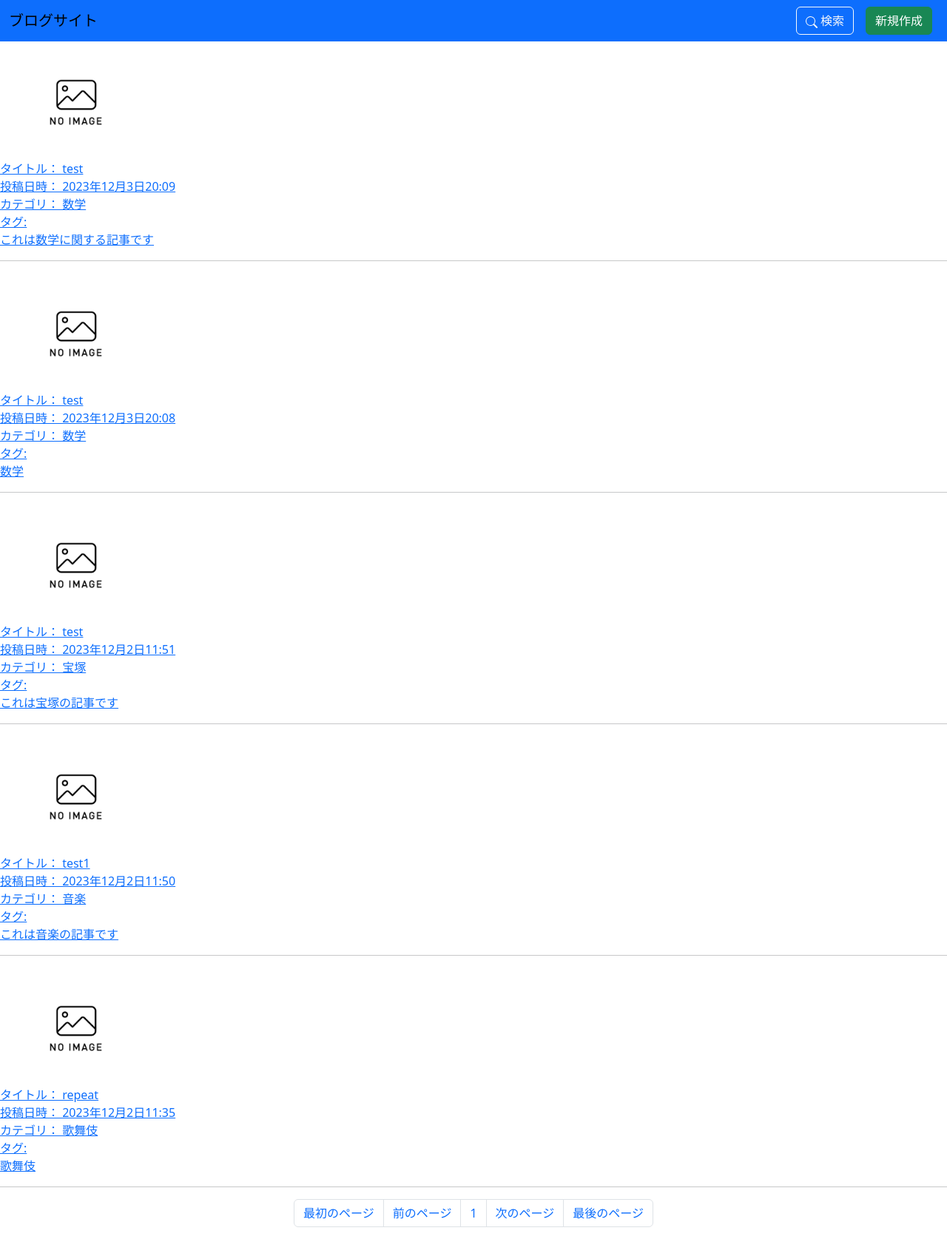
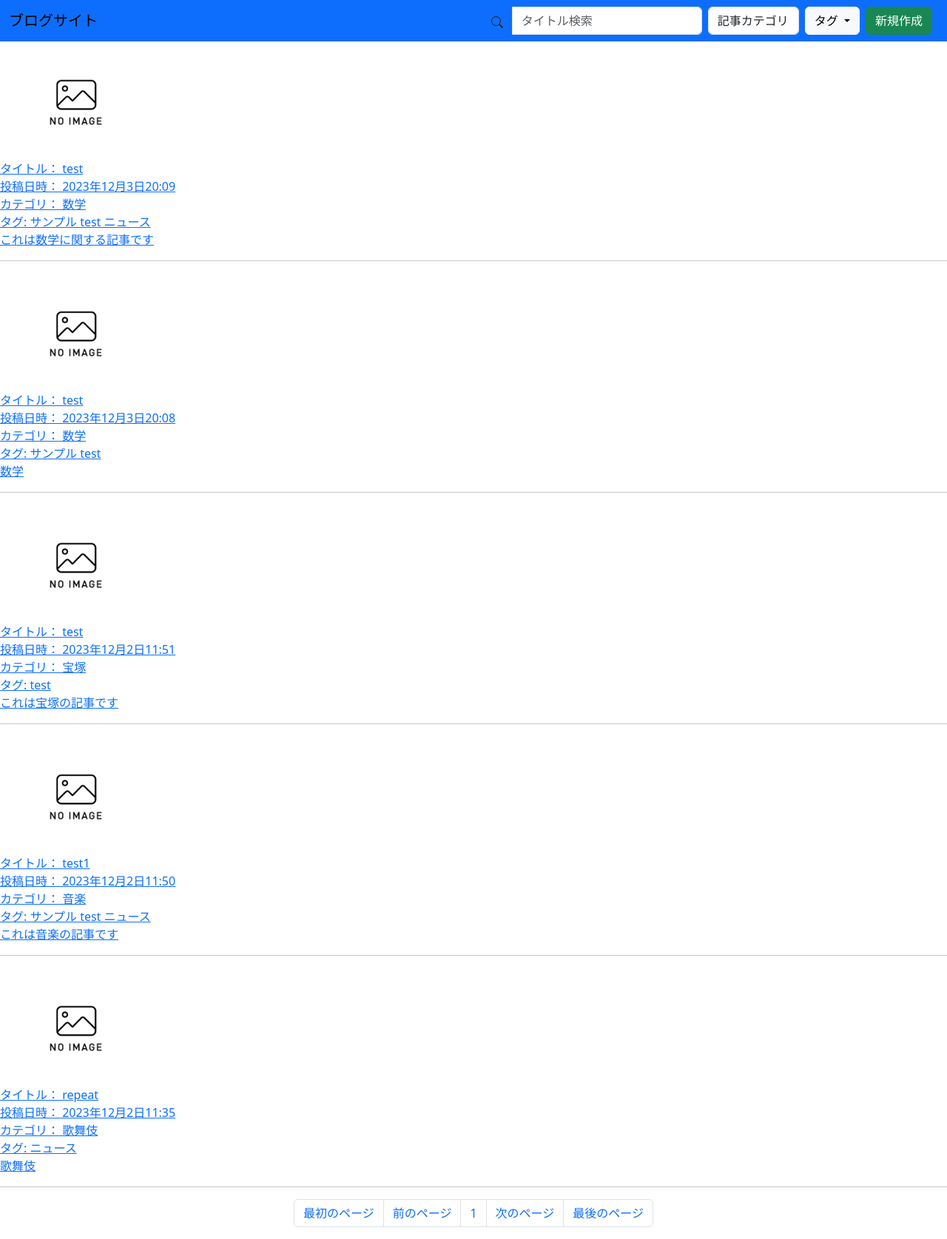
Before and after one commit to dghnts/blogsite, a Django app: page / in a window 1280 px wide. Shown: the whole page at 74% size. Run offline with Django 4.2, Linux system fonts and the light colour scheme; data comes from the database, SQL or seed files in the repository; both versions use the stored data as it was after the commit.

Commit message:
検索機能の実装（タグ検索まで）

```diff
--- a/blog/templatetags/param_change.py
+++ b/blog/templatetags/param_change.py
@@ -1,4 +1,5 @@
 from django import template
+
 register = template.Library()
 
 @register.simple_tag()
@@ -6,3 +7,34 @@ def url_replace(request, key, value):
     copied      = request.GET.copy()
     copied[key] = value
     return copied.urlencode()
+
+@register.simple_tag()
+def set_keywords(request):
+    keywords_list = request.GET.getlist("title_search")
+
+    keywords = ""
+    for keyword in keywords_list:
+        keywords += keyword + " "
+
+    keywords = keywords.rstrip()
+    print(keywords)
+    return keywords
+
+@register.simple_tag()
+def category_selected(request,category_id):
+    # 検索時にしたタグid（文字列型)のリストを作成する
+    search_category_id    = request.GET.get("article_category")
+
+    if search_category_id == str(category_id):
+        return "selected"
+    else:
+        return ""
+
+@register.simple_tag()
+def tag_checked(request, tag_id):
+    # 検索時にしたタグid（文字列型)のリストを作成する
+    tags    = request.GET.getlist("article_tag")
+
+    #tagsにidが含まれる場合
+    if str(tag_id) in tags:
+        return "checked"
--- a/blog/views.py
+++ b/blog/views.py
@@ -16,11 +16,12 @@ class IndexView(View):
         context             = {}
         query               = Q()
 
+        search = False
         # 検索内容に応じて絞り込みを行う https://noauto-nolife.com/post/django-or-and-search/
         # https://noauto-nolife.com/post/django-search-querybuilder-custom-templates-js/
         #タイトルでの検索機能
         #検索キーワードが存在するとき，キーワードをlist型として保存する
-        if "title_search" in request.GET:
+        if "title_search" in request.GET and request.GET["title_search"] != "" :
 
             raw_words   = request.GET["title_search"].replace("　"," ").split(" ")
 
@@ -28,6 +29,11 @@ class IndexView(View):
 
             for w in words:
                 query &= Q(title__contains=w)
+
+            # 検索キーワードを検索語のページに表示する
+            context["search_title"] = [ *words ]
+
+            search = True
 
         #カテゴリ検索ありの時、queryに追加する。
         article_category_search_form    = ArticleCategorySearchForm(request.GET)
@@ -37,18 +43,28 @@ class IndexView(View):
 
             query &= Q(article_category=cleaned["article_category"].id)
 
+            # 検索したカテゴリをtemplateに渡す
+            context["search_category"] = cleaned["article_category"].name
+            search = True
+
         articles    = Article.objects.filter(query).order_by("-dt")
 
         #　Tag検索ありのとき，queryに条件を追加する
         article_tag_search_form = ArticleTagSearchForm(request.GET)
 
         if article_tag_search_form.is_valid():
-            cleaned          = article_tag_search_form.clean()
+            cleaned         = article_tag_search_form.clean()
             selected_tags   = cleaned[ "article_tag" ]
 
-            for tag in selected_tags:
-                articles    = [ article for article in articles if tag in article.article_tag.all() ]
+            if selected_tags:
+                for tag in selected_tags:
+                    articles    = [ article for article in articles if tag in article.article_tag.all() ]
 
+                context["search_tags"] = [ tag.id  for tag in selected_tags]
+                print(context["search_tags"])
+                search = True
+
+        context["search"] = search
         #ページネーションの設定
         paginator   = Paginator(articles, 5)
 
--- a/templates/blog/base.html
+++ b/templates/blog/base.html
@@ -1,4 +1,5 @@
 {% load static %}
+{% load param_change %}
 <!DOCTYPE html>
 <html lang="ja">
 <head>
@@ -10,6 +11,24 @@
     {#<link href="https://cdn.jsdelivr.net/npm/bootstrap@5.3.2/dist/css/bootstrap.min.css" rel="stylesheet" integrity="sha384-T3c6CoIi6uLrA9TneNEoa7RxnatzjcDSCmG1MXxSR1GAsXEV/Dwwykc2MPK8M2HN" crossorigin="anonymous">#}
     <script src="https://cdn.jsdelivr.net/npm/bootstrap@5.3.0/dist/js/bootstrap.bundle.min.js" integrity="sha384-geWF76RCwLtnZ8qwWowPQNguL3RmwHVBC9FhGdlKrxdiJJigb/j/68SIy3Te4Bkz" crossorigin="anonymous"></script>
 
+    <script>
+      window.addEventListener("load",() =>{
+        //modalのフォームを取得
+        const search_form = document.getElementById("Search_Form");
+
+        //formのsubmitイベントで発火
+        search_form.addEventListener('submit', ()=>{
+          //formのinput要素を処理
+          Array.from(search_form).forEach((input)=>{
+            //値が空の場合
+            if(input.value === ''){
+                //disabledを有効にする
+                input.disabled = true;
+            }
+          });
+        }, false);
+      });
+    </script>
     {% block extra_head %}
     {% endblock %}
 
@@ -19,20 +38,41 @@
       <nav class="navbar bg-primary" data-bs-theme="light">
         <div class="container-fluid bg-primary">
           <a class="navbar-brand me-auto" href="{% url 'blog:index' %}">ブログサイト</a>
-          {% comment%}
           {# 検索用フォームであることをrole属性で明示 https://web-camp.io/magazine/archives/78571#}
-          <form class="d-flex" role="search" action="{% url 'blog:index' %}" method="GET">
-            <div class="input-group">
+          <form class="d-flex" role="search" id="Search_Form" action="{% url 'blog:index' %}" method="GET">
+            <div class="input-group me-2">
               <button type="submit" class="btn input-group-text">
                 <svg xmlns="http://www.w3.org/2000/svg" width="16" height="16" fill="currentColor" class="bi bi-search" viewBox="0 0 16 16">
                 <path d="M11.742 10.344a6.5 6.5 0 1 0-1.397 1.398h-.001c.03.04.062.078.098.115l3.85 3.85a1 1 0 0 0 1.415-1.414l-3.85-3.85a1.007 1.007 0 0 0-.115-.1zM12 6.5a5.5 5.5 0 1 1-11 0 5.5 5.5 0 0 1 11 0z"></path>
                 </svg>
               </button>
-              <input type="search" class="form-control" placeholder="タイトル検索" aria-label="Search" name="title_search">
+              <input type="search" class="form-control" placeholder="タイトル検索" aria-label="Search" name="title_search" value={% if "title_search" in request.GET %}{% set_keywords request %}{% else %} "" {% endif %}>
+            </div>
+            <div class="me-2">
+              <select class="form-control" id="Article_Category_Search" name="article_category" style="width:fit-content">
+                <option value="">記事カテゴリ</option>
+                {# 各カテゴリの値を表示 #}
+                {# TODO:検索後、検索されたカテゴリが選択された状態にする #}
+                {% for article_category in Article_Categories %}
+                    <option value="{{ article_category.id }}" {% category_selected request article_category.id %}>{{ article_category.name }} </option>
+                {% endfor %}
+              </select>
+            </div>
+            <div class="btn-group">
+              <button class="btn btn-light dropdown-toggle" type="button" data-bs-toggle="dropdown" data-bs-auto-close="false" aria-expanded="false">
+                タグ
+              </button>
+              <ul class="dropdown-menu">
+                {% for article_tag in Article_Tags %}
+                  <li>
+                    <input type="checkbox" id="{{ article_tag.id}}" name="article_tag" value="{{ article_tag.id }}" {% tag_checked request article_tag.id %}> <label for="{{ article_tag.id}}">{{ article_tag.name }}</label>
+                  </li>
+                {% endfor %}
+              </ul>
             </div>
           </form>
-          {% endcomment %}
           {# modalの設定 https://getbootstrap.jp/docs/5.3/components/modal/#}
+          {% comment %}
           <a class="btn btn-outline-light me-2" data-bs-toggle="modal" data-bs-target="#Search_Modal">
             <svg xmlns="http://www.w3.org/2000/svg" width="16" height="16" fill="currentColor" class="bi bi-search" viewBox="0 0 16 16">
               <path d="M11.742 10.344a6.5 6.5 0 1 0-1.397 1.398h-.001c.03.04.062.078.098.115l3.85 3.85a1 1 0 0 0 1.415-1.414l-3.85-3.85a1.007 1.007 0 0 0-.115-.1zM12 6.5a5.5 5.5 0 1 1-11 0 5.5 5.5 0 0 1 11 0z"/>
@@ -47,7 +87,7 @@
                   <button type="button" class="btn-close" data-bs-dismiss="modal" aria-label="Close"></button>
                 </div>
                 <div class="modal-body">
-                  <form role="search" action="{% url "blog:index" %}" method="GET">
+                  <form role="search" id="Search_Form" action="{% url "blog:index" %}" method="GET">
                     <div class="row mb-2 align-items-center">
                       <div class="col-auto me-auto">
                         <label for="Title_Search" class="col-form-label" >タイトル</label>
@@ -56,21 +96,6 @@
                         <input type="search" id="Title_Search" class="form-control" placeholder="タイトル検索" aria-label="Title_Search" name="title_search">
                       </div>
                     </div>
-                    {% comment %}
-                    <div class="row mb-2 align-items-center">
-                      <div class="col-1">
-                        <label for="Category_Search" class="col-form-label">カテゴリ</label>
-                      </div>
-                      <div class="col-auto">
-                        <select class="form-control" id="Category_Search" name="category_search">
-                          <option value="">大カテゴリを選んでください</option>
-                          {% for category in Categories %}
-                              <option value="{{ category.id }}">{{ category.name }} </option>
-                          {% endfor %}
-                        </select>
-                      </div>
-                    </div>
-                    {% endcomment %}
                     <div class="row mb-2 align-items-center">
                       <div class="col-auto me-auto">
                         <label for="Article_Category_Search" class="col-form-label">記事カテゴリ</label>
@@ -86,22 +111,23 @@
                     </div>
                     <div class="row mb-2 align-items-center">
                       <div class="col-auto me-auto">
-                        <label for="Article_Category_Search" class="col-form-label">タグ</label>
+                        <label for="Article_Tag_Search" class="col-form-label">タグ</label>
                       </div>
                       <div class="col-auto">
                         {% for article_tag in Article_Tags %}
-                          <input type="checkbox" id="{{ article_tag.id}}"> <label for="{{ article_tag.id}}">{{ article_tag.name }}</label>
+                          <input type="checkbox" id="{{ article_tag.id}}" name="article_tag" value="{{ article_tag.id }}"> <label for="{{ article_tag.id}}">{{ article_tag.name }}</label>
                         {% endfor %}
                       </div>
                     </div>
-                    <div class="modal-footer">
-                      <button type="submit" class="btn btn-primary">検索</button>
-                    </div>
                   </form>
+                </div>
+                <div class="modal-footer">
+                  <button type="submit" form="Search_Form" class="btn btn-primary">検索</button>
                 </div>
               </div>
             </div>
           </div>
+          {% endcomment %}
           <a class="btn btn-success mx-2" href="{% url 'blog:create_article' %}">新規作成</a>
         </div>
       </nav>
@@ -111,4 +137,5 @@
 
     <a class="" href=""></a>
 </body>
+
 </html>
--- a/templates/blog/index.html
+++ b/templates/blog/index.html
@@ -5,13 +5,39 @@
 {% endblock %}
 
 {% block main %}
+    {% comment %}
+    {% if search %}
+        {% if  search_title %}
+            <div class="row mb-2 align-items-center">
+                <div class="col-auto me-auto">タイトル</div>
+                <div class="col-auto">{% for word in search_title %}{{ word }}{% endfor %}</div>
+            </div>
+        {% endif %}
+        {% if search_category %}
+            <div class="row mb-2 align-items-center">
+                <div class="col-auto me-auto">記事カテゴリ</div>
+                <div class="col-auto">{{ search_category }}</div>
+            </div>
+        {% endif %}
+        {% if search_tags %}
+            <div class="row mb-2 align-items-center">
+                <div class="col-auto me-auto">タグ</div>
+                <div class="col-auto">
+                    {% for article_tag in Article_Tags %}
+                        <input type="checkbox" id="{{ article_tag.id}}" name="article_tag" disabled value="{{ article_tag.id }}" {% tag_checked request article_tag.id %}> {{ article_tag.name }}
+                    {% endfor %}
+                </div>
+            </div>
+        {% endif %}
+    {% endif %}
+    {% endcomment %}
     {% for article in articles %}
         <a href="{% url 'blog:article' article.id %}">
             <div>{{ article.text_thumbnail|safe }} </div>
             <div>タイトル： {{ article.title }}</div>
             <div>投稿日時： {{ article.dt }}</div>
             <div>カテゴリ： {{ article.article_category.name }}</div>
-            <div>タグ: {% for tag in article.artile_tag.all %}{{ tag.name }} {% endfor %}</div>
+            <div>タグ: {% for tag in article.article_tag.all %} {{ tag.name }} {% endfor %}</div>
 
             {# <div>{{ article.content|safe }} </div> #}
             <div>{{ article.plain_content|truncatechars:100 }} </div>
```
Also changed, not shown: text.md (+3 -1 lines), db.sqlite3.
